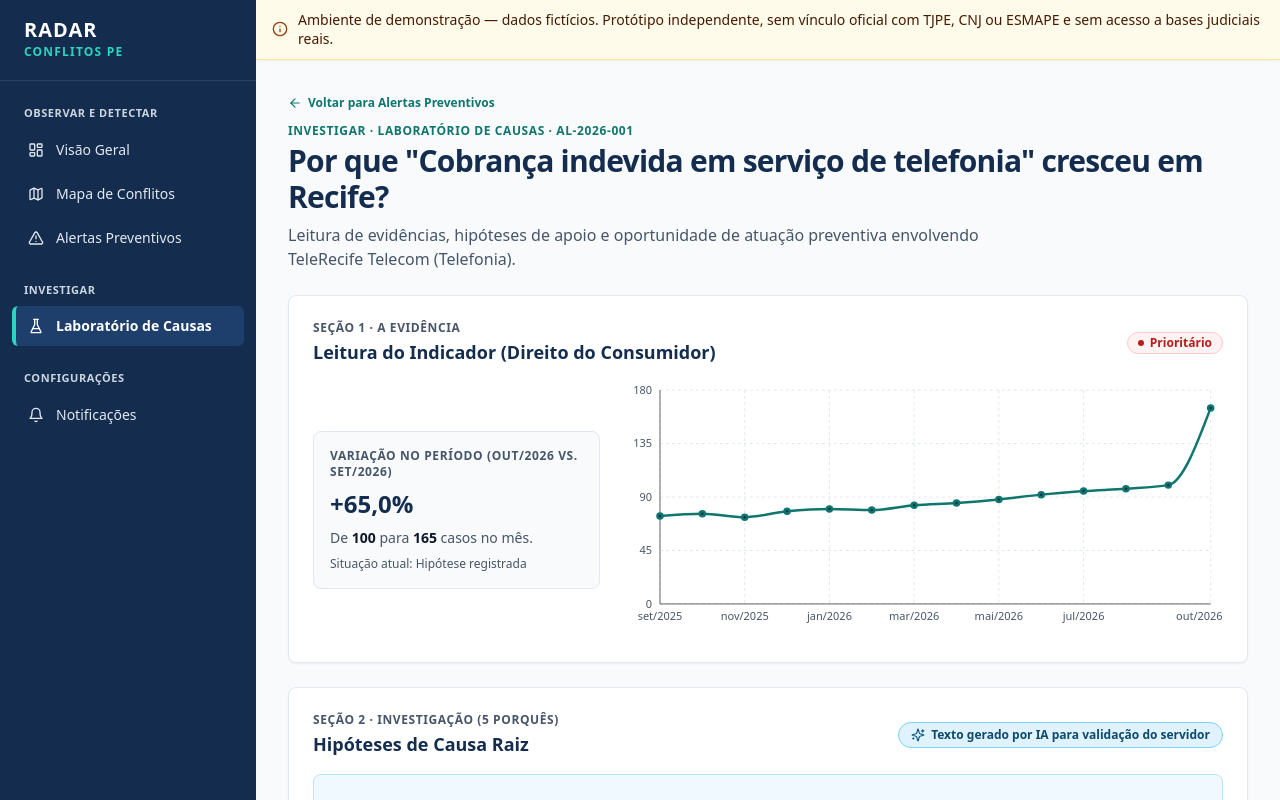
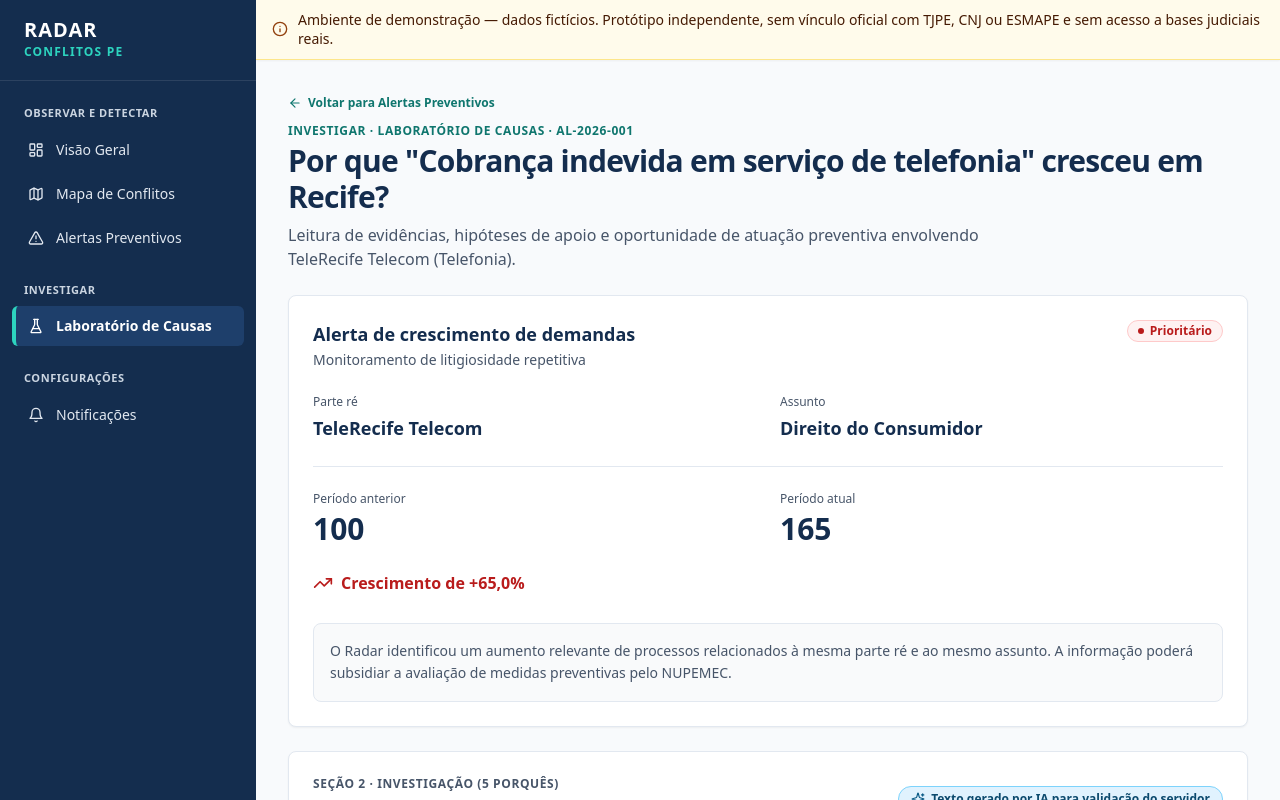
Before and after one commit to johnnerickk474-dev/Criejam, a React (Vite) app: page /laboratorio/AL-2026-001 in a window 1280 px wide. Shown: the top 800 px of the page. Built offline with nearby package versions, Linux system fonts and the light colour scheme.

Commit message:
feat: refatora card de evidencia no Laboratorio de Causas padrao NUPEMEC

```diff
--- a/src/pages/LaboratorioCausas.tsx
+++ b/src/pages/LaboratorioCausas.tsx
@@ -7,20 +7,12 @@ import {
   Handshake,
   MapPin,
   Sparkles,
+  TrendingUp,
 } from 'lucide-react';
-import {
-  CartesianGrid,
-  Line,
-  LineChart,
-  ResponsiveContainer,
-  Tooltip,
-  XAxis,
-  YAxis,
-} from 'recharts';
 import { BadgeNivel } from '../components/BadgeNivel';
 import { PageHeader } from '../components/PageHeader';
 import type { AlertaCalculado } from '../data/tipos';
-import { formatarVariacao, rotuloMes } from '../lib/variacao';
+import { formatarVariacao } from '../lib/variacao';
 import { getAlerta } from '../services/dataService';
 
 export function LaboratorioCausas() {
@@ -123,11 +115,6 @@ export function LaboratorioCausas() {
     );
   }
 
-  const dadosSerie = alerta.serieMensal.map((casos, indice) => ({
-    mes: rotuloMes(indice),
-    casos,
-  }));
-
   return (
     <section aria-labelledby="titulo-pagina" className="space-y-6">
       <div>
@@ -146,89 +133,72 @@ export function LaboratorioCausas() {
         />
       </div>
 
-      {/* Seção 1: A Evidência (Leitura do Indicador) */}
-      <article className="card-base p-6 space-y-4">
-        <div className="flex flex-col sm:flex-row sm:items-center sm:justify-between gap-3">
+      {/* Seção 1: A Evidência (Padrão NUPEMEC) */}
+      <article className="card-base p-6 space-y-6">
+        <div className="flex flex-col sm:flex-row sm:items-start sm:justify-between gap-3">
           <div>
-            <p className="text-xs font-semibold uppercase tracking-wider text-text-secondary">
-              Seção 1 · A Evidência
+            <h2 className="text-lg font-bold text-navy">
+              Alerta de crescimento de demandas
+            </h2>
+            <p className="text-sm text-text-secondary mt-0.5">
+              Monitoramento de litigiosidade repetitiva
             </p>
-            <h2 className="text-lg font-bold text-navy mt-0.5">
-              Leitura do Indicador ({alerta.categoria})
-            </h2>
           </div>
           <BadgeNivel nivel={alerta.nivel} />
         </div>
 
-        <div className="grid grid-cols-1 lg:grid-cols-3 gap-6 items-center">
-          <div className="space-y-2 bg-surface-page border border-border-subtle rounded-card p-4">
-            <p className="text-xs font-semibold uppercase tracking-wider text-text-secondary">
-              Variação no período (out/2026 vs. set/2026)
-            </p>
-            <p className="text-2xl font-bold text-navy tabular-nums">
-              {formatarVariacao(alerta)}
-            </p>
-            <p className="text-sm text-text-secondary tabular-nums">
-              De{' '}
-              <strong className="text-text-primary">
-                {alerta.periodoAnterior.toLocaleString('pt-BR')}
-              </strong>{' '}
-              para{' '}
-              <strong className="text-text-primary">
-                {alerta.periodoAtual.toLocaleString('pt-BR')}
-              </strong>{' '}
-              casos no mês.
-            </p>
-            <p className="text-xs text-text-secondary">
-              Situação atual: <span className="font-medium">{alerta.situacao}</span>
+        {/* Primeira Linha de Dados */}
+        <div className="grid grid-cols-1 sm:grid-cols-2 gap-6">
+          <div>
+            <p className="text-xs font-medium text-text-secondary">Parte ré</p>
+            <p className="text-lg font-bold text-navy mt-1">
+              {alerta.parteRe}
             </p>
           </div>
-
-          <div className="lg:col-span-2 h-64 min-h-[16rem] w-full">
-            <ResponsiveContainer width="100%" height="100%">
-              <LineChart
-                data={dadosSerie}
-                margin={{ top: 8, right: 12, left: 0, bottom: 4 }}
-              >
-                <CartesianGrid strokeDasharray="3 3" stroke="#E2E8F0" />
-                <XAxis
-                  dataKey="mes"
-                  tick={{ fill: '#475569', fontSize: 11 }}
-                  tickLine={false}
-                  interval="preserveStartEnd"
-                />
-                <YAxis
-                  tick={{ fill: '#475569', fontSize: 11 }}
-                  tickLine={false}
-                  width={36}
-                />
-                <Tooltip
-                  formatter={(valor) => [
-                    typeof valor === 'number'
-                      ? valor.toLocaleString('pt-BR')
-                      : String(valor ?? ''),
-                    'Casos',
-                  ]}
-                  contentStyle={{
-                    backgroundColor: '#FFFFFF',
-                    borderColor: '#E2E8F0',
-                    borderRadius: '0.5rem',
-                    fontSize: '0.75rem',
-                  }}
-                />
-                <Line
-                  type="monotone"
-                  dataKey="casos"
-                  name="Casos"
-                  stroke="#0F766E"
-                  strokeWidth={2.5}
-                  dot={{ r: 2.5, fill: '#142D4E' }}
-                  activeDot={{ r: 5, fill: '#142D4E' }}
-                />
-              </LineChart>
-            </ResponsiveContainer>
+          <div>
+            <p className="text-xs font-medium text-text-secondary">Assunto</p>
+            <p className="text-lg font-bold text-navy mt-1">
+              {alerta.categoria}
+            </p>
           </div>
         </div>
+
+        {/* Segunda Linha de Dados */}
+        <div className="grid grid-cols-1 sm:grid-cols-2 gap-6 pt-6 border-t border-border-subtle">
+          <div>
+            <p className="text-xs font-medium text-text-secondary">
+              Período anterior
+            </p>
+            <p className="text-3xl font-bold text-navy tabular-nums mt-1">
+              {alerta.periodoAnterior.toLocaleString('pt-BR')}
+            </p>
+          </div>
+          <div>
+            <p className="text-xs font-medium text-text-secondary">
+              Período atual
+            </p>
+            <p className="text-3xl font-bold text-navy tabular-nums mt-1">
+              {alerta.periodoAtual.toLocaleString('pt-BR')}
+            </p>
+          </div>
+        </div>
+
+        {/* Indicador de Crescimento */}
+        <div className="inline-flex items-center gap-2 text-base font-bold text-alerta-prioritario-text">
+          <TrendingUp className="w-5 h-5 shrink-0" aria-hidden="true" />
+          <span className="tabular-nums">
+            {alerta.nivel === 'sem-base'
+              ? formatarVariacao(alerta)
+              : `Crescimento de ${formatarVariacao(alerta)}`}
+          </span>
+        </div>
+
+        {/* Rodapé de Contexto (Texto Institucional) */}
+        <p className="bg-gray-50 border border-border-subtle rounded-card p-4 text-sm text-text-secondary leading-relaxed">
+          O Radar identificou um aumento relevante de processos relacionados à
+          mesma parte ré e ao mesmo assunto. A informação poderá subsidiar a
+          avaliação de medidas preventivas pelo NUPEMEC.
+        </p>
       </article>
 
       {/* Seção 2: Investigação (As Hipóteses / 5 Porquês) */}
```
